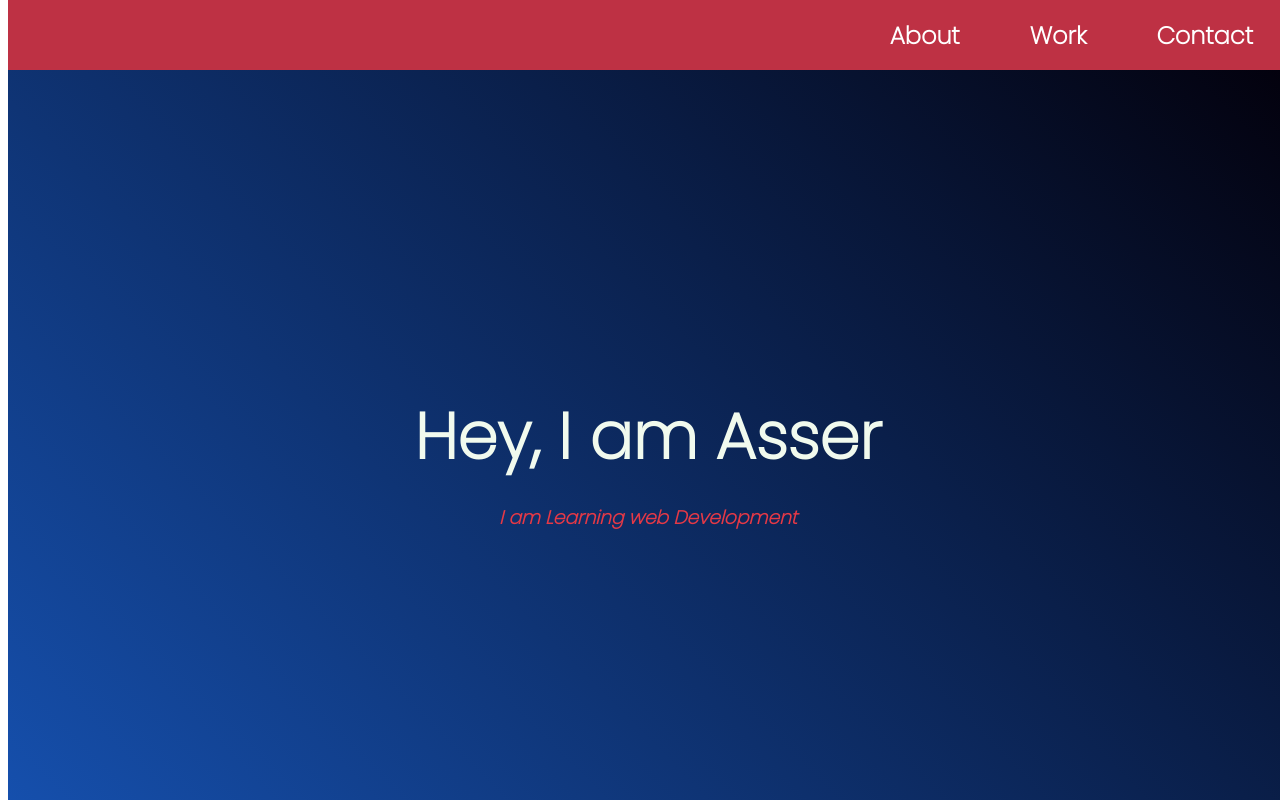
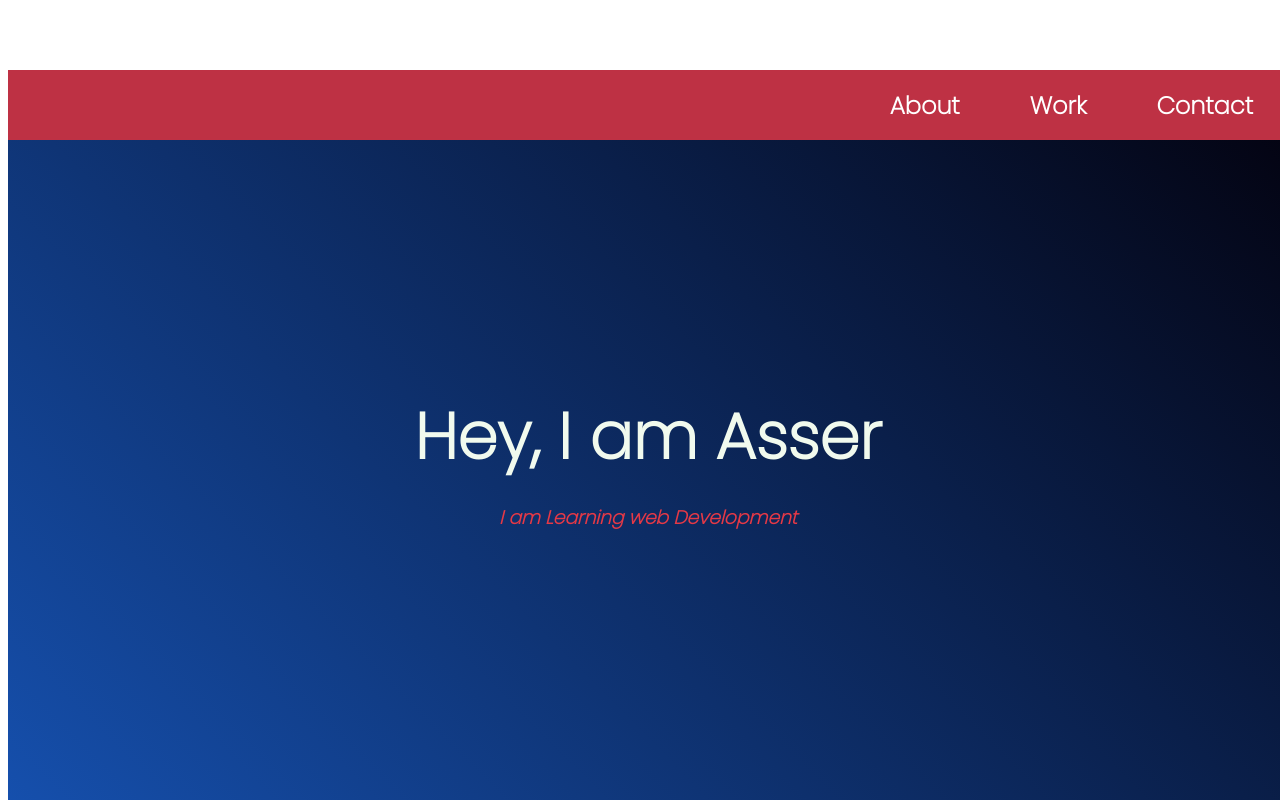
Before and after one commit to AsserElfeki/Personal-Portofolio, a plain HTML site: page index.html in a window 1280 px wide. Shown: the top 800 px of the page. Drawn offline with Linux system fonts and the light colour scheme.

Commit message:
Update styles.css

```diff
--- a/styles.css
+++ b/styles.css
@@ -15,7 +15,7 @@
     align-items: center;
     background-color: #be3144;
     position: fixed;
-    top: 0;
+    top: 01;
     /* font-family: Verdana, Geneva, Tahoma, sans-serif; */
   }
 
```
